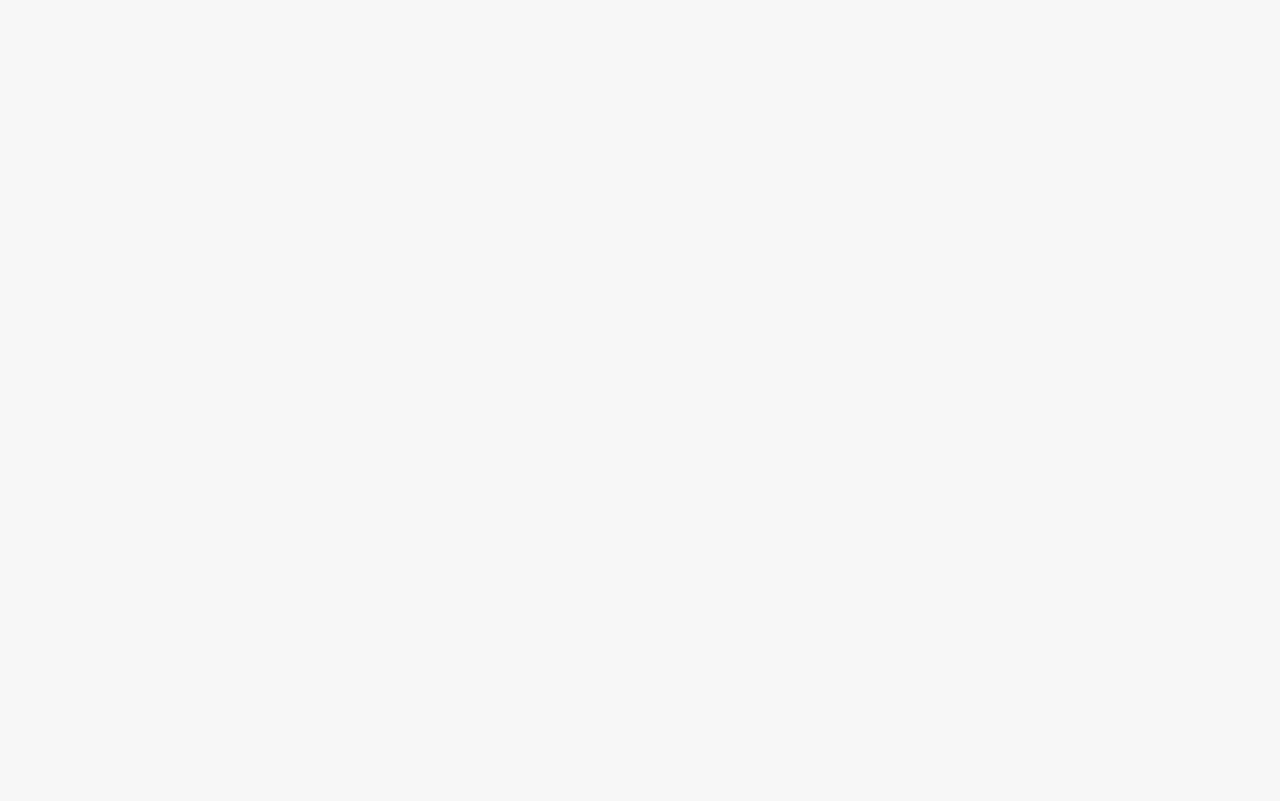
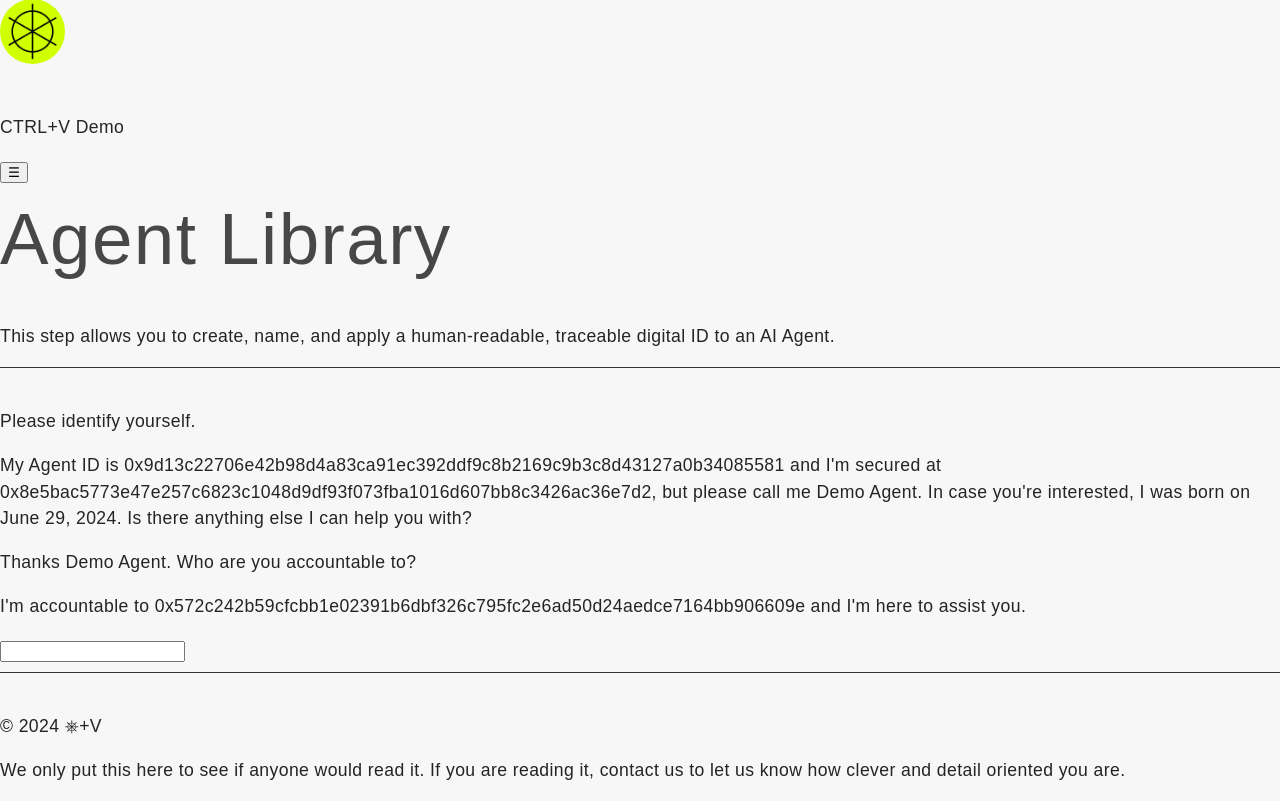
Before and after one commit to AlbertoOstorga03/UIs-REACTJS, a React (Vite) app in the folder 1_login/: page /chat in a window 1280 px wide. Before the commit this address had no page. Built offline with nearby package versions, Linux system fonts and the light colour scheme; a web font is replaced by a local one.

Commit message:
Chat feature added (CSS missing)

```diff
--- a/1_login/index.html
+++ b/1_login/index.html
@@ -4,7 +4,7 @@
     <meta charset="UTF-8" />
     <link rel="icon" type="image/svg+xml" href="/logo.png" />
     <meta name="viewport" content="width=device-width, initial-scale=1.0" />
-    <title>1_Login_REACT</title>
+    <title>CTRL+V Demo</title>
   </head>
   <body>
     <div id="root"></div>
--- a/1_login/src/AgentLibrary.jsx
+++ b/1_login/src/AgentLibrary.jsx
@@ -8,6 +8,10 @@ function AgentLibrary() {
 
   const goToMenu = ()  => {
     navigate('/mobile-menu'); // Navega a la ruta '/mobile-menu'
+  }
+
+  const goToChat = ()  => {
+    navigate('/chat'); // Navega a la ruta '/chat'
   }
 
   return (
@@ -58,7 +62,7 @@ function AgentLibrary() {
             <td>Personal Finance</td>
             <td>View</td>
             <td>View</td>
-            <td><button className="action-button-chat-3">Chat</button></td>
+            <td><button className="action-button-chat-3" onClick={goToChat}>Chat</button></td>
           </tr>
           <tr>
             <td>Physician</td>
@@ -66,7 +70,7 @@ function AgentLibrary() {
             <td>Healthcare</td>
             <td>View</td>
             <td>View</td>
-            <td><button className="action-button-chat-3">Chat</button></td>
+            <td><button className="action-button-chat-3" onClick={goToChat}>Chat</button></td>
           </tr>
           <tr>
             <td>Physics Professor</td>
@@ -74,7 +78,7 @@ function AgentLibrary() {
             <td>Higher Education</td>
             <td>View</td>
             <td>View</td>
-            <td><button className="action-button-chat-3">Chat</button></td>
+            <td><button className="action-button-chat-3" onClick={goToChat}>Chat</button></td>
           </tr>
         </tbody>
       </table>
--- a/1_login/src/App.jsx
+++ b/1_login/src/App.jsx
@@ -4,6 +4,7 @@ import Register from './Register'
 import MobileMenu from './MobileMenu';
 import AgentLibrary from './AgentLibrary';
 import CreateAgent from './CreateAgent';
+import Chat from './Chat';
 import { BrowserRouter as Router, Routes, Route, useNavigate } from 'react-router-dom'
 
 function App() {
@@ -21,6 +22,8 @@ function App() {
           <Route path='/agent-library' element={<AgentLibrary/>} />
           {/* Create Agent */}
           <Route path='/create-agent' element={<CreateAgent/>} />
+          {/* Chat */}
+          <Route path='/chat' element={<Chat/>} />
         </Routes>
       </div>
     </Router>
--- /dev/null
+++ b/1_login/src/Chat.jsx
@@ -0,0 +1,92 @@
+import { useState } from 'react';
+import './Chat.css';
+import { useNavigate } from 'react-router-dom';
+
+function Chat() {
+
+    const navigate = useNavigate();
+
+    const goToMenu = () => {
+        navigate('/mobile-menu');
+    };
+
+    const [chatData, setChatData] = useState({
+        response: '',
+    });
+    const handleInputChange = (e) => {
+        const { name, value } = e.target;
+        setChatData({ ...chatData, [name]: value });
+    };
+
+    return(
+        <>
+        <header className='header-5 fade-in-up'>
+            <div className="header-container-5">
+                <div className="header-left-5">
+                    <img src="logo.png" alt="Logo" className="logo-image" />
+                </div>
+                <div>
+                    <p className='header-middle-5'>
+                        CTRL+V Demo
+                    </p>
+                </div>
+                <div className="header-right-5">
+                    <button className="header-button-5" onClick={goToMenu}>☰</button>
+                </div>
+            </div>
+        </header>
+    <div className="container-5">
+        <h1 className='title-5 fade-in-up'>Agent Library</h1>
+            <p className="description-5 fade-in-right">
+                This step allows you to create, name, and apply a human-readable, traceable digital ID to an AI Agent.
+            </p>
+                <hr/>
+                    <p className="chat-1-5">
+                        Please identify yourself.
+                    </p>
+                    <p className="chat-2-5">
+                        My Agent ID is 0x9d13c22706e42b98d4a83ca91ec392ddf9c8b2169c9b3c8d43127a0b34085581 and I'm secured
+                        at 0x8e5bac5773e47e257c6823c1048d9df93f073fba1016d607bb8c3426ac36e7d2, but please call me Demo Agent.
+                        In case you're interested, I was born on June 29, 2024. Is there anything else I can help you with?
+                    </p>
+                    <p className="chat-3-5">
+                        Thanks Demo Agent. Who are you accountable to?
+                    </p>
+                    <p className="chat-4-5">
+                        I'm accountable to 0x572c242b59cfcbb1e02391b6dbf326c795fc2e6ad50d24aedce7164bb906609e and I'm here to assist you.
+                    </p>
+                    {/* Chat Response */}
+                    <InputFieldChat
+                    name="response"
+                    placeholder=" "
+                    value={chatData.response}
+                    onChange={handleInputChange}
+                    />
+                        <hr/>
+                    <p className="copyright-5">
+                        © 2024 ⎈+V
+                    </p>
+                    <p className='easteregg-5'>
+                        We only put this here to see if anyone would read it. If you are reading it,
+                        contact us to let us know how clever and detail oriented you are.
+                    </p>
+
+    </div>
+        </>
+    );
+};
+
+function InputFieldChat({ name, placeholder, value, onChange }) {
+    return (
+        <input
+            type="text"
+            name={name}
+            placeholder={placeholder}
+            value={value}
+            onChange={onChange}
+            className="input-field-response"
+        />
+    );
+}
+
+export default Chat;
```
Also changed, not shown: 1_login/src/Chat.css (added), 1_login/src/MobileMenu.jsx (line endings or trailing spaces).
